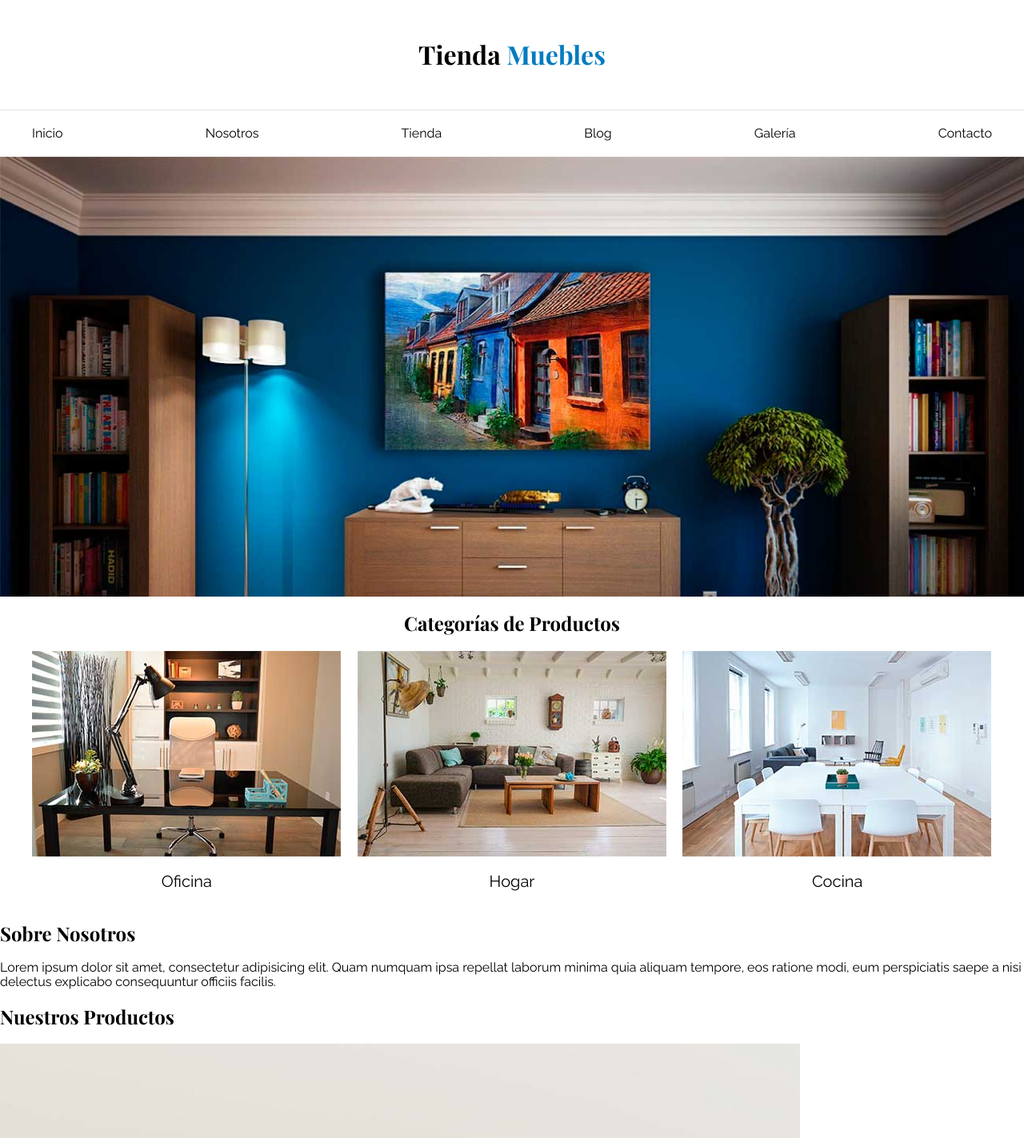
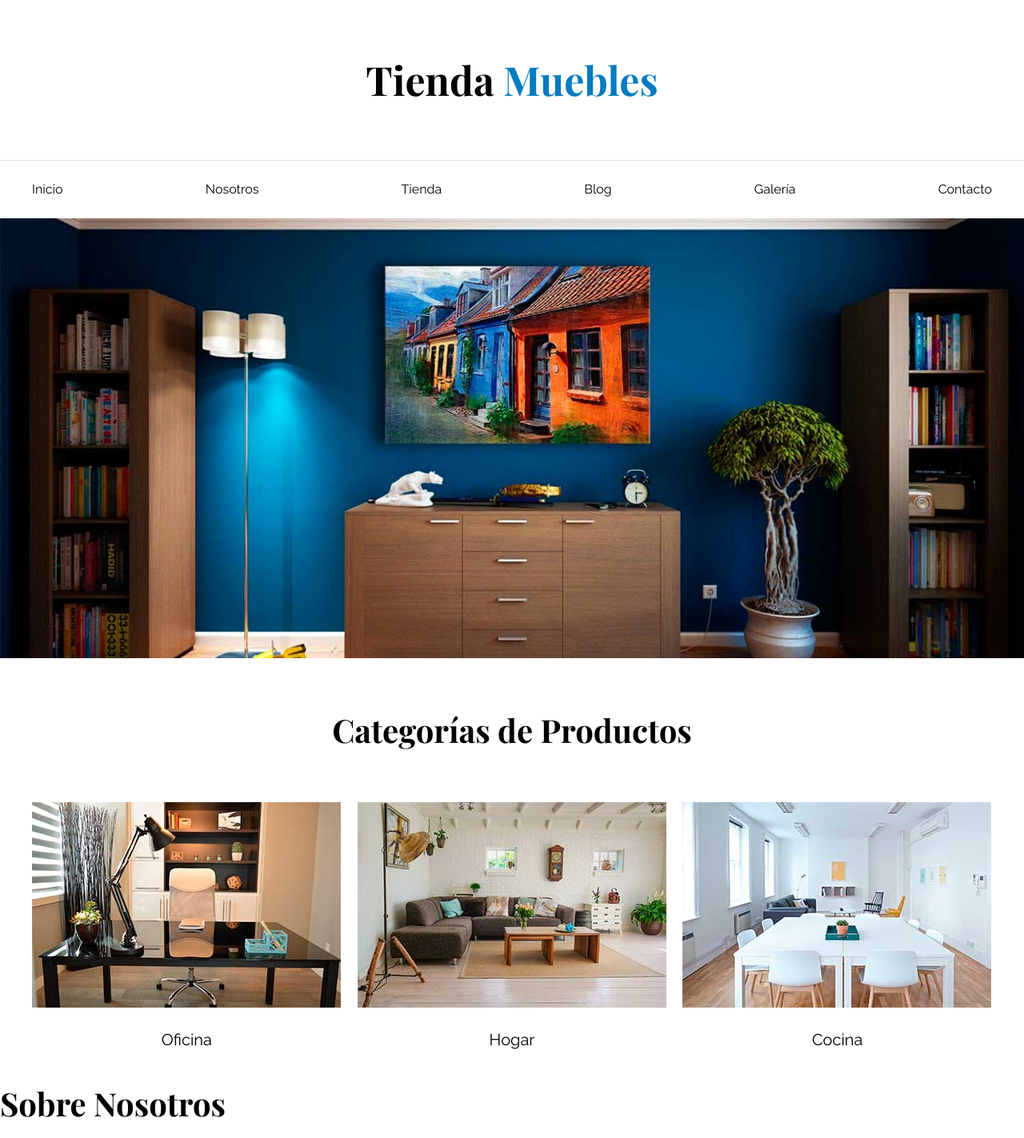
Before and after one commit to CristianMP04/ecommerce-Project, a plain HTML site: page index.html in a window 1280 px wide. Shown: the top 1423 px of the page at 80% size. Drawn offline with nearby package versions, Linux system fonts and the light colour scheme.

Commit message:
add font
add font

```diff
--- a/css/app.css
+++ b/css/app.css
@@ -1,5 +1,6 @@
 html {
     box-sizing: border-box;
+    font-size: 62.5% /* 1rem = 10px */;
 }
 
 *, *:before, *:after {
@@ -8,19 +9,35 @@ html {
 
 body {
     font-family: 'Raleway', sans-serif;
+    font-size: 1.6rem;
+    line-height: 2;
 }
 
 /** Globales **/
 h1, h2, h3 {
     font-family: 'Playfair Display', serif;
+    margin: 0 0 5rem 0;
 }
+
+h1 {
+    font-size: 5rem;
+}
+
+h2 {
+    font-size: 4rem;
+}
+
+h3 {
+    font-size: 3rem;
+}
+
 a {
     text-decoration: none;
     color: #000;
 }
 
 .contenedor {
-    max-width: 1200px;
+    max-width: 120rem;
     margin: 0 auto;
 }
 
@@ -31,8 +48,7 @@ img {
 /** Header y Navegación **/
 
 .nombre-sitio {
-    margin-top: 50px;
-    margin-bottom: 50px;
+    margin-top: 5rem;
     text-align: center;
 }
 
@@ -41,12 +57,12 @@ img {
 }
 
 .contenedor-navegacion {
-    border-top: 1px solid #e1e1e1;
+    border-top: .1rem solid #e1e1e1;
 }
 
 .nav-principal {
     display: flex;
-    padding: 20px 0;
+    padding: 2rem 0;
     justify-content: space-between;
 }
 
@@ -54,10 +70,15 @@ img {
     background-image: url(../img/principal.jpg);
     background-repeat: no-repeat;
     background-size: cover;
-    height: 550px;
+    background-position: center center;
+    height: 55rem;
 }
 
 /** Categorías **/
+.categorias {
+    padding-top: 5rem;
+}
+
 .categorias h2 {
     text-align: center;
 }
@@ -65,18 +86,18 @@ img {
 .categoria a {
     text-align: center;
     display: block;
-    padding: 20px;
-    font-size: 20px;
+    padding: 2rem;
+    font-size: 2rem;
 }
 
 .categoria a:hover {
     background-color: #037bc0;
     color: #fff;
-    border-bottom-right-radius: 10px;
+    border-bottom-right-radius: 1rem;
 }
 
 .listado-categorias {
     display: grid;
     grid-template-columns: repeat(3, 1fr);
-    gap: 20px;
+    gap: 2rem;
 }
```
